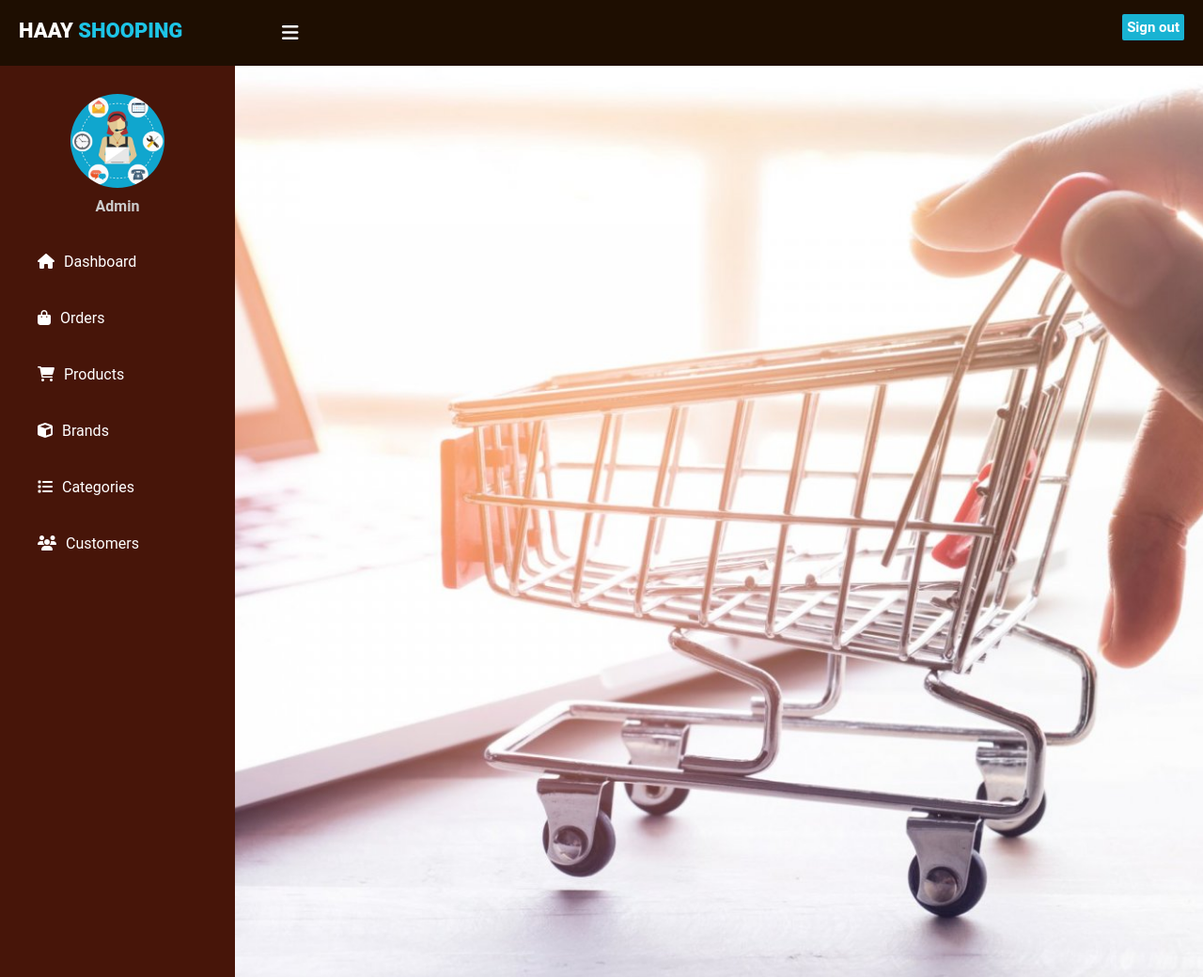
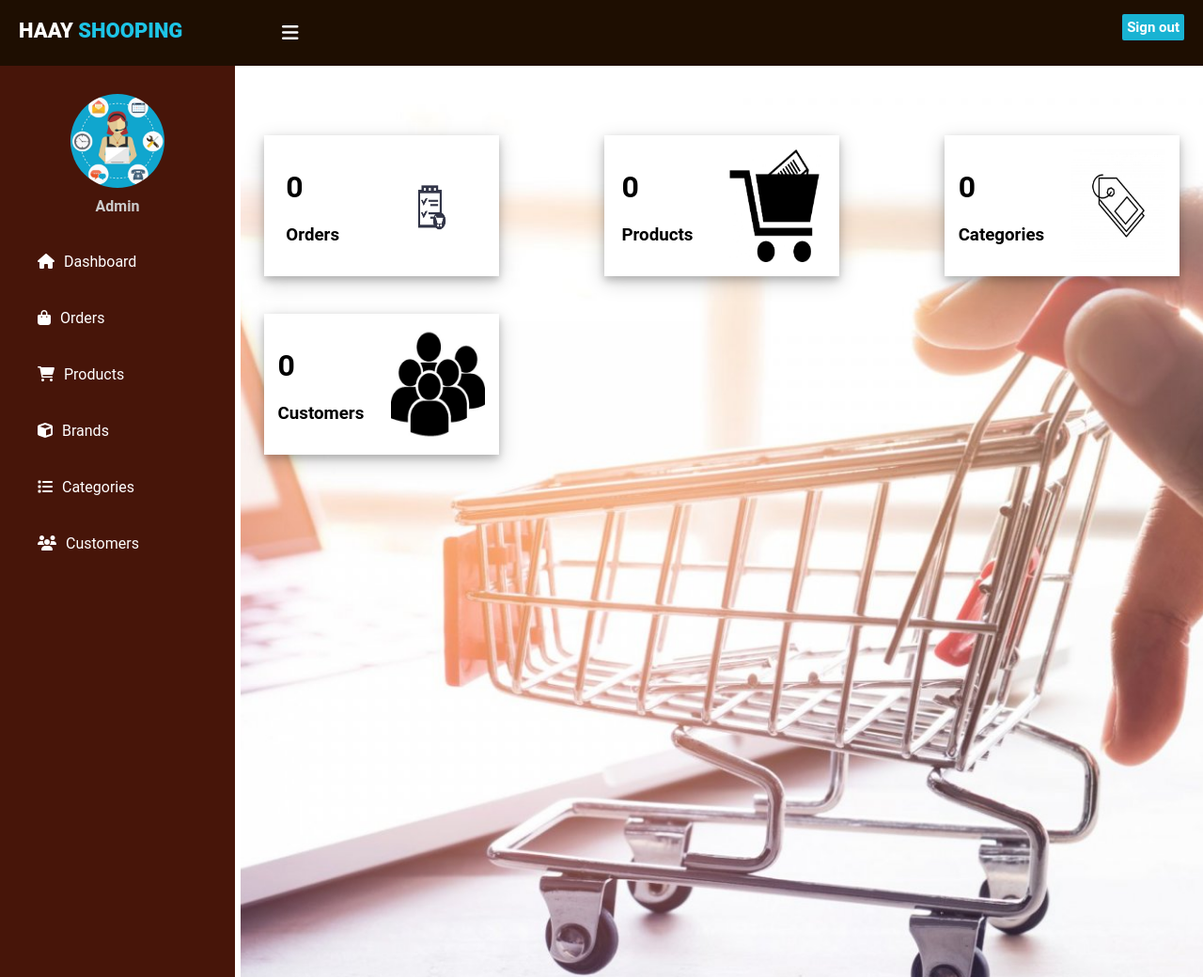
Before and after one commit to KoshikaDul1999/mini_project, a PHP site: page /Main/admindashboard.html in a window 1280 px wide. Shown: the whole page at 94% size. Run offline with PHP 8.4, Linux system fonts and the light colour scheme; some libraries are stand-ins or nearby versions.

Commit message:
admin dashboard update

```diff
--- a/Main/admindashboard.css
+++ b/Main/admindashboard.css
@@ -120,14 +120,14 @@ label #sidebar_btn:hover{
     padding-top: 20px;
 }
 
-.content{
+/*.content{
     margin-left: 250px;
     background: url(adminbg1.jpg);
     background-position: center;
     background-size: cover;
     height: 100vh;
     transition: 0.5s;
-}
+}*/
 
 #check:checked ~ .content{
     margin-left: 60px;
@@ -136,3 +136,55 @@ label #sidebar_btn:hover{
 #check{
     display: none;
 }
+
+/*today*/
+
+.container{
+    position: fixed;
+    right: 0;
+    width: 80vw;
+    height: 100vh;
+}
+
+.container .content{
+    position: relative;
+    margin-top: 10vh;
+    min-height: 90vh;
+    background: url(adminbg1.jpg);
+    background-position: center;
+    background-size: cover;
+    height: 100vh;
+    transition: 0.5s;
+}
+
+.container .content .cards{
+    padding: 20px 15px;
+    display: flex;
+    align-items: center;
+    justify-content: space-between;
+    flex-wrap: wrap;
+}
+
+.container .content .cards .card{
+    width: 250px;
+    height: 150px;
+    background: #fff;
+    margin: 20px 10px;
+    display: flex;
+    align-items: center;
+    justify-content: space-around;
+    box-shadow: 0 4px 8px 0 rgba(0,0,0,0.2),0 6px 20px 0 rgba(0,0,0,0.19);
+}
+
+.container .content .cards .card .icon-design img{
+    width: 100px;
+    height: 120px;
+}
+
+.container .content .content-ii{
+    min-height: 60vh;
+    display: flex;
+    justify-content: space-around;
+    align-items: flex-start;
+    flex-wrap: wrap;
+}
--- a/Main/admindashboard.html
+++ b/Main/admindashboard.html
@@ -36,8 +36,53 @@
             <a href="#"><i class="fa fa-users" aria-hidden="true"></i><span>Customers</span></a>
         </div>
         <!--slider bar end-->
+        <div class="container">
+            <!--Today-->
+            <div class="content">
+                <div class="cards">
+                    <div class="card">
+                        <div class="box">
+                            <h1>0</h1>
+                            <h3>Orders</h3>
+                        </div>
+                        <div class="icon-design">
+                            <img src="orders.jpg">
+                        </div>
+                    </div>
 
-        <div class="content"></div>
+                        <div class="card">
+                            <div class="box">
+                                <h1>0</h1>
+                                <h3>Products</h3>
+                            </div>
+                            <div class="icon-design">
+                                <img src="products.jpg">
+                            </div>
+                        </div>
 
+                            <div class="card">
+                                <div class="box">
+                                    <h1>0</h1>
+                                    <h3>Categories</h3>
+                                </div>
+                                <div class="icon-design">
+                                    <img src="categories.jpg">
+                                </div>
+                            </div>
+
+                                <div class="card">
+                                    <div class="box">
+                                        <h1>0</h1>
+                                        <h3>Customers</h3>
+                                    </div>
+                                    <div class="icon-design">
+                                        <img src="customers.jpg">
+                                    </div>
+                                </div>
+                </div>
+
+                <div class="content-ii"></div>
+            </div>
+        </div>
     </body>
 </html>
```
Also changed, not shown: Main/categories.jpg (added), Main/customers.jpg (added), Main/orders.jpg (added), Main/products.jpg (added).
